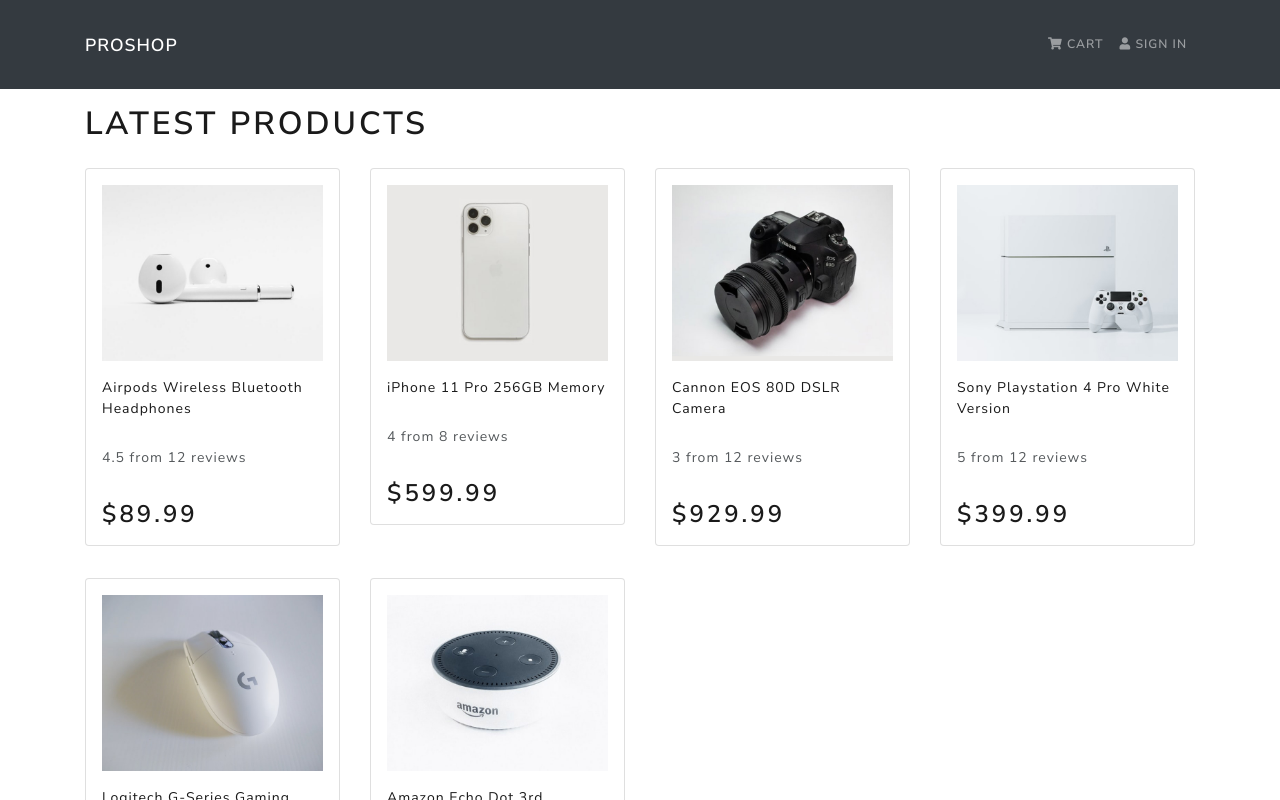
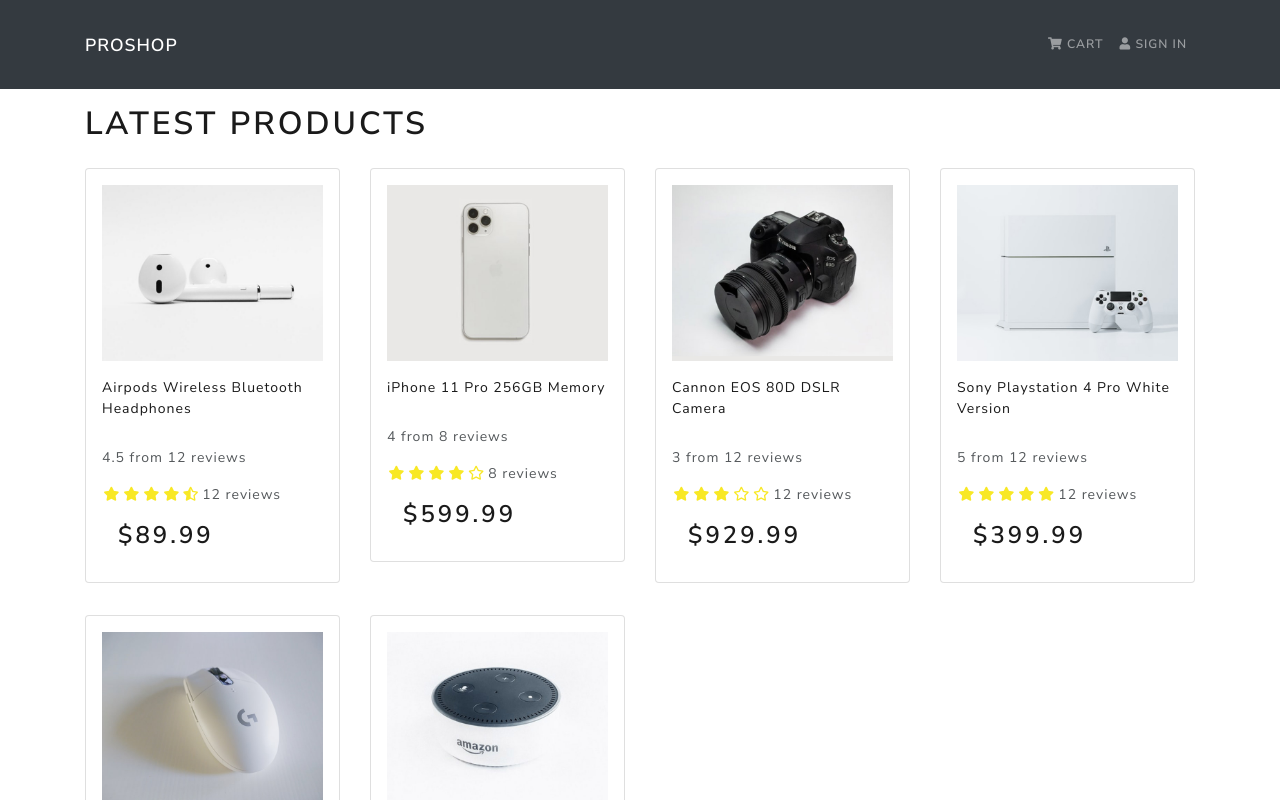
Before and after one commit to Elangodevguy/proshop, a React (Create React App) app in the folder frontend/: page / in a window 1280 px wide. Shown: the top 800 px of the page. Built offline with nearby package versions, Linux system fonts and the light colour scheme.

Commit message:
7-rating_component

```diff
--- a/frontend/src/components/Product.js
+++ b/frontend/src/components/Product.js
@@ -1,5 +1,6 @@
 import React from "react";
 import { Card } from "react-bootstrap";
+import Rating from "../components/Rating";
 
 const Product = ({ product }) => {
   return (
@@ -13,10 +14,11 @@
         </Card.Title>
       </a>
       <Card.Text>
-        <div className="my-3">
+        <div className="mt-3">
           {product.rating} from {product.numReviews} reviews
         </div>
       </Card.Text>
+      <Rating value={product.rating} text={`${product.numReviews} reviews`} />
       <Card.Text as="h3">${product.price}</Card.Text>
     </Card>
   );
--- /dev/null
+++ b/frontend/src/components/Rating.js
@@ -0,0 +1,75 @@
+import React from "react";
+
+const Rating = ({ value, text, color }) => {
+  return (
+    <div className="rating">
+      <span>
+        <i
+          style={{ color }}
+          className={
+            value >= 1
+              ? "fas fa-star"
+              : value >= 0.5
+              ? "fas fa-star-half-alt"
+              : "far fa-star"
+          }
+        ></i>
+      </span>
+      <span>
+        <i
+          style={{ color }}
+          className={
+            value >= 2
+              ? "fas fa-star"
+              : value >= 1.5
+              ? "fas fa-star-half-alt"
+              : "far fa-star"
+          }
+        ></i>
+      </span>
+      <span>
+        <i
+          style={{ color }}
+          className={
+            value >= 3
+              ? "fas fa-star"
+              : value >= 2.5
+              ? "fas fa-star-half-alt"
+              : "far fa-star"
+          }
+        ></i>
+      </span>
+      <span>
+        <i
+          style={{ color }}
+          className={
+            value >= 4
+              ? "fas fa-star"
+              : value >= 3.5
+              ? "fas fa-star-half-alt"
+              : "far fa-star"
+          }
+        ></i>
+      </span>
+      <span>
+        <i
+          style={{ color }}
+          className={
+            value >= 5
+              ? "fas fa-star"
+              : value >= 4.5
+              ? "fas fa-star-half-alt"
+              : "far fa-star"
+          }
+        ></i>
+      </span>
+      <span>{text && text}</span>
+    </div>
+  );
+};
+
+Rating.defaultProps = {
+  color: "#f8e825",
+};
+
+export default Rating;
--- a/frontend/src/index.css
+++ b/frontend/src/index.css
@@ -1,3 +1,11 @@
 main {
   min-height: 80vh;
 }
+
+h3 {
+  padding: 1rem;
+}
+
+.rating span {
+  margin: 0.1rem;
+}
```
